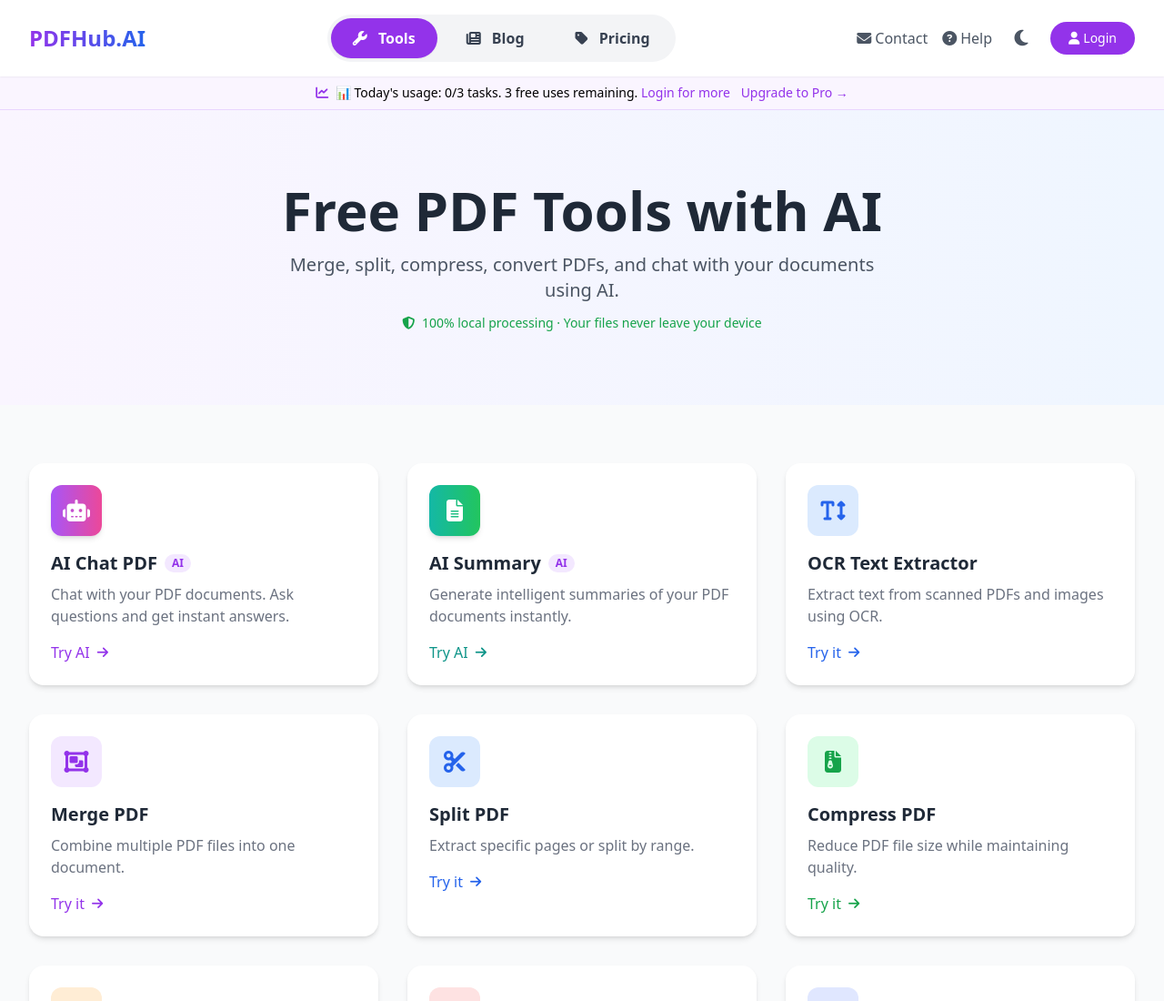
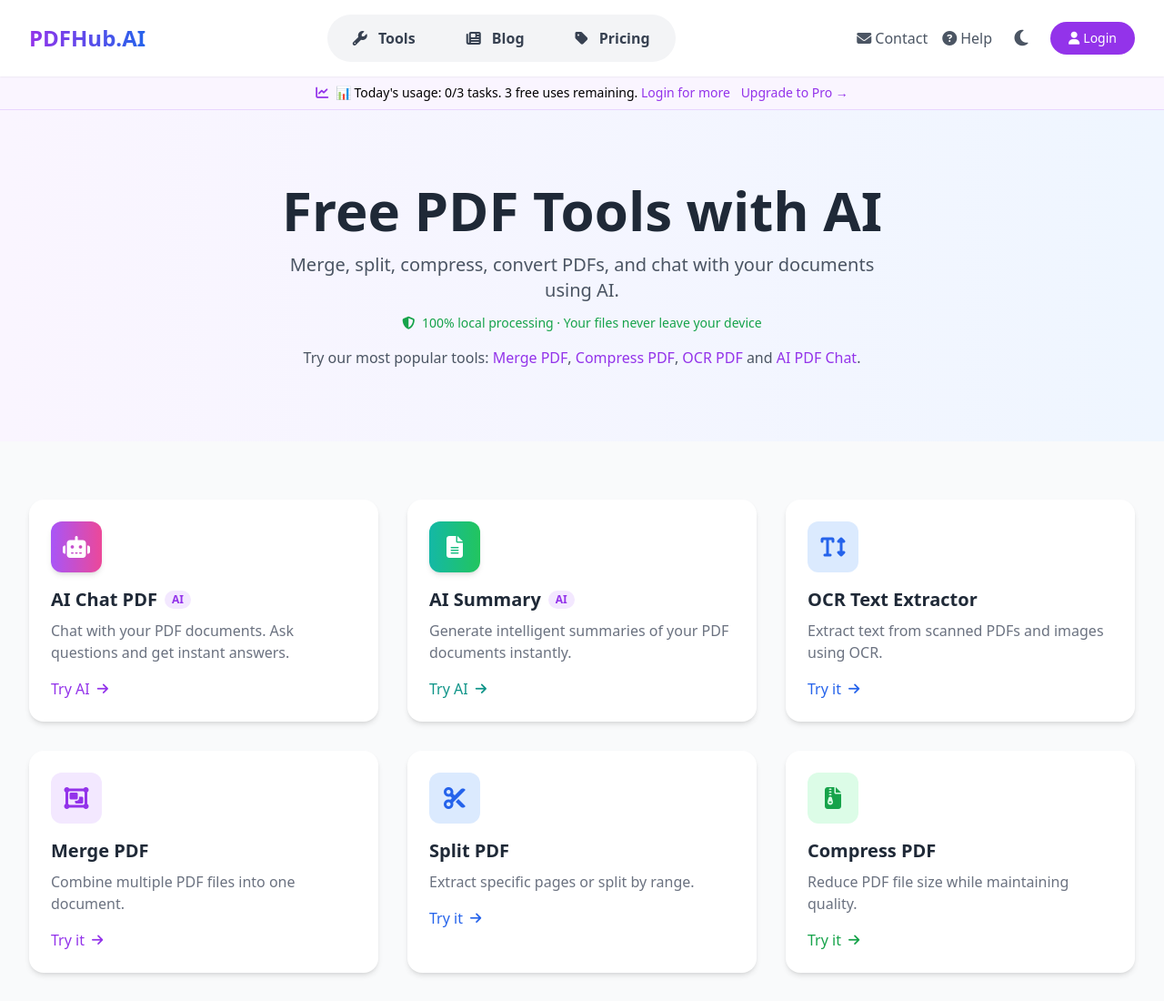
Before and after one commit to etippei/pdf-tools, a plain HTML site: page index.html in a window 1280 px wide. Shown: the top 1100 px of the page at 91% size. Drawn offline with nearby package versions, Linux system fonts and the light colour scheme.

Commit message:
Add files via upload

```diff
--- a/index.html
+++ b/index.html
@@ -43,9 +43,11 @@
 
     <header class="bg-white shadow-sm sticky top-0 z-10">
         <div class="container mx-auto px-4 lg:px-8 py-4 flex justify-between items-center flex-wrap gap-4">
-            <a href="index.html" class="text-2xl font-bold bg-gradient-to-r from-purple-600 to-blue-600 bg-clip-text text-transparent">PDFHub.AI</a>
+            <!-- 改动1：logo链接从index.html改为根路径/，消除308跳转权重损耗 -->
+            <a href="/" class="text-2xl font-bold bg-gradient-to-r from-purple-600 to-blue-600 bg-clip-text text-transparent">PDFHub.AI</a>
             <div class="flex items-center gap-2 bg-gray-100 rounded-full p-1">
-                <a href="index.html" class="tab-btn px-6 py-2.5 rounded-full text-base font-semibold transition-all bg-purple-600 text-white shadow-sm"><i class="fas fa-wrench mr-2"></i> Tools</a>
+                <!-- 改动2：Tools标签页href同步改成/ -->
+                <a href="/" class="tab-btn px-6 py-2.5 rounded-full text-base font-semibold transition-all bg-purple-600 text-white shadow-sm"><i class="fas fa-wrench mr-2"></i> Tools</a>
                 <a href="blog.html" class="tab-btn px-6 py-2.5 rounded-full text-base font-semibold transition-all text-gray-700 hover:text-purple-600 hover:bg-gray-200"><i class="fas fa-newspaper mr-2"></i> Blog</a>
                 <a href="pricing.html" class="tab-btn px-6 py-2.5 rounded-full text-base font-semibold transition-all text-gray-700 hover:text-purple-600 hover:bg-gray-200"><i class="fas fa-tag mr-2"></i> Pricing</a>
             </div>
@@ -67,12 +69,16 @@
     <section class="bg-gradient-to-r from-purple-50 to-blue-50 py-16 lg:py-20">
         <div class="container mx-auto px-4 lg:px-8 text-center">
             <h1 class="text-4xl md:text-5xl lg:text-6xl font-bold text-gray-800 mb-4">Free PDF Tools with AI</h1>
-            <p class="text-xl text-gray-600 max-w-2xl mx-auto">Merge, split, compress, convert PDFs, and chat with your documents using AI.<span class="block text-sm mt-3 text-green-600 font-medium"><i class="fas fa-shield-alt mr-1"></i> 100% local processing · Your files never leave your device</span></p>
+            <p class="text-xl text-gray-600 max-w-2xl mx-auto">Merge, split, compress, convert PDFs, and chat with your documents using AI.<span class="block text-sm mt-3 text-green-600 font-medium"><i class="fas fa-shield-alt mr-1"></i> 100% local processing · Your files never leave your device</span>
+            <!-- 新增：正文自然文字内链，提升关键词锚文本权重 -->
+            <span class="block mt-4 text-base">Try our most popular tools: <a href="merge-pdf.html" class="text-purple-600 font-medium hover:underline">Merge PDF</a>, <a href="compress-pdf.html" class="text-purple-600 font-medium hover:underline">Compress PDF</a>, <a href="ocr.html" class="text-purple-600 font-medium hover:underline">OCR PDF</a> and <a href="ai-chat.html" class="text-purple-600 font-medium hover:underline">AI PDF Chat</a>.</span>
+            </p>
         </div>
     </section>
 
     <section class="container mx-auto px-4 lg:px-8 py-12 lg:py-16">
         <div class="grid grid-cols-1 md:grid-cols-2 lg:grid-cols-3 gap-8 max-w-7xl mx-auto">
+            <!-- 这里你原本的9个tool-card a链接全部保留不动，本身就是完美内链 -->
             <a href="ai-chat.html" class="tool-card bg-white rounded-2xl shadow-md p-6 hover:shadow-lg transition-all"><div class="w-14 h-14 bg-gradient-to-r from-purple-500 to-pink-500 rounded-xl flex items-center justify-center mb-4 shadow-md"><i class="fas fa-robot text-2xl text-white"></i></div><h3 class="text-xl font-semibold text-gray-800 mb-2 flex items-center gap-2">AI Chat PDF<span class="text-xs bg-purple-100 text-purple-600 px-2 py-0.5 rounded-full">AI</span></h3><p class="text-gray-500">Chat with your PDF documents. Ask questions and get instant answers.</p><div class="mt-4 text-purple-600 font-medium flex items-center">Try AI <i class="fas fa-arrow-right ml-2 text-sm"></i></div></a>
             <a href="ai-summary.html" class="tool-card bg-white rounded-2xl shadow-md p-6 hover:shadow-lg transition-all"><div class="w-14 h-14 bg-gradient-to-r from-teal-500 to-green-500 rounded-xl flex items-center justify-center mb-4 shadow-md"><i class="fas fa-file-alt text-2xl text-white"></i></div><h3 class="text-xl font-semibold text-gray-800 mb-2 flex items-center gap-2">AI Summary<span class="text-xs bg-purple-100 text-purple-600 px-2 py-0.5 rounded-full">AI</span></h3><p class="text-gray-500">Generate intelligent summaries of your PDF documents instantly.</p><div class="mt-4 text-teal-600 font-medium flex items-center">Try AI <i class="fas fa-arrow-right ml-2 text-sm"></i></div></a>
             <a href="ocr.html" class="tool-card bg-white rounded-2xl shadow-md p-6 hover:shadow-lg transition-all"><div class="w-14 h-14 bg-blue-100 rounded-xl flex items-center justify-center mb-4"><i class="fas fa-text-height text-2xl text-blue-600"></i></div><h3 class="text-xl font-semibold text-gray-800 mb-2">OCR Text Extractor</h3><p class="text-gray-500">Extract text from scanned PDFs and images using OCR.</p><div class="mt-4 text-blue-600 font-medium flex items-center">Try it <i class="fas fa-arrow-right ml-2 text-sm"></i></div></a>
```
